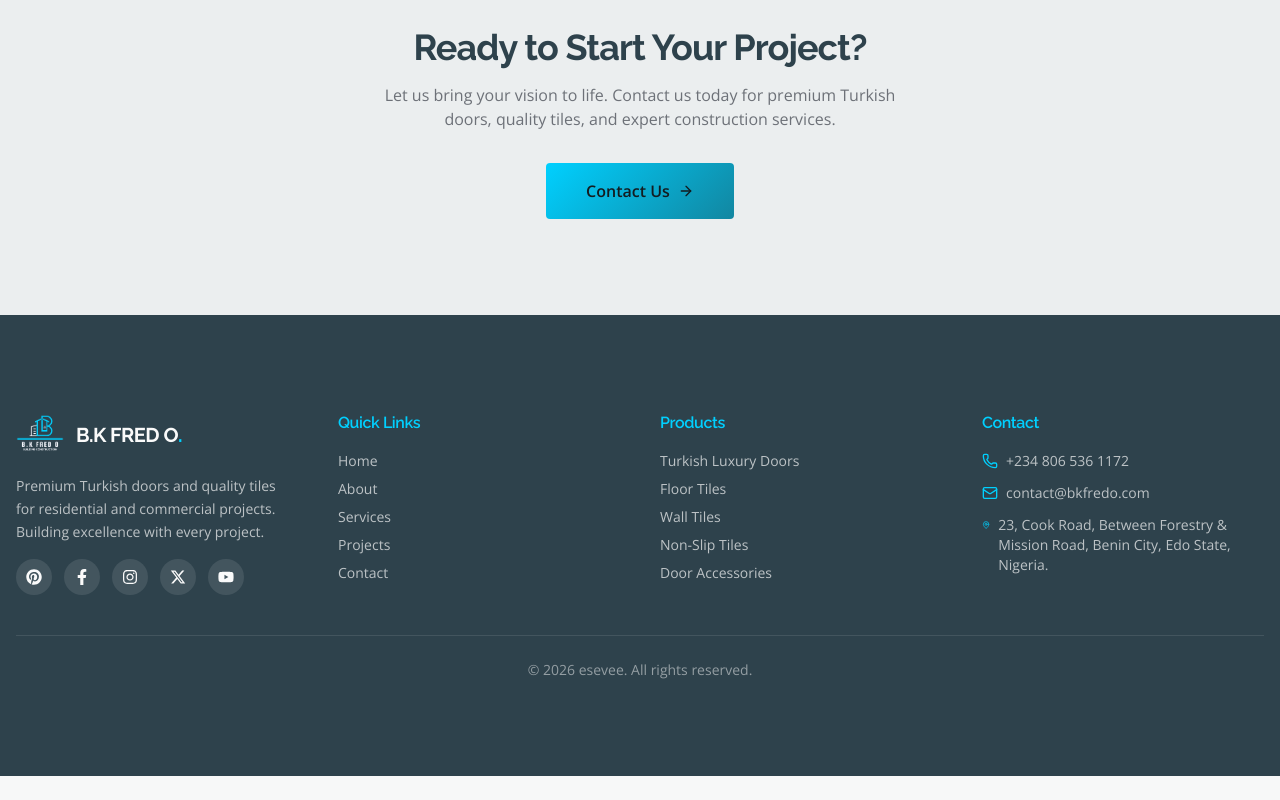
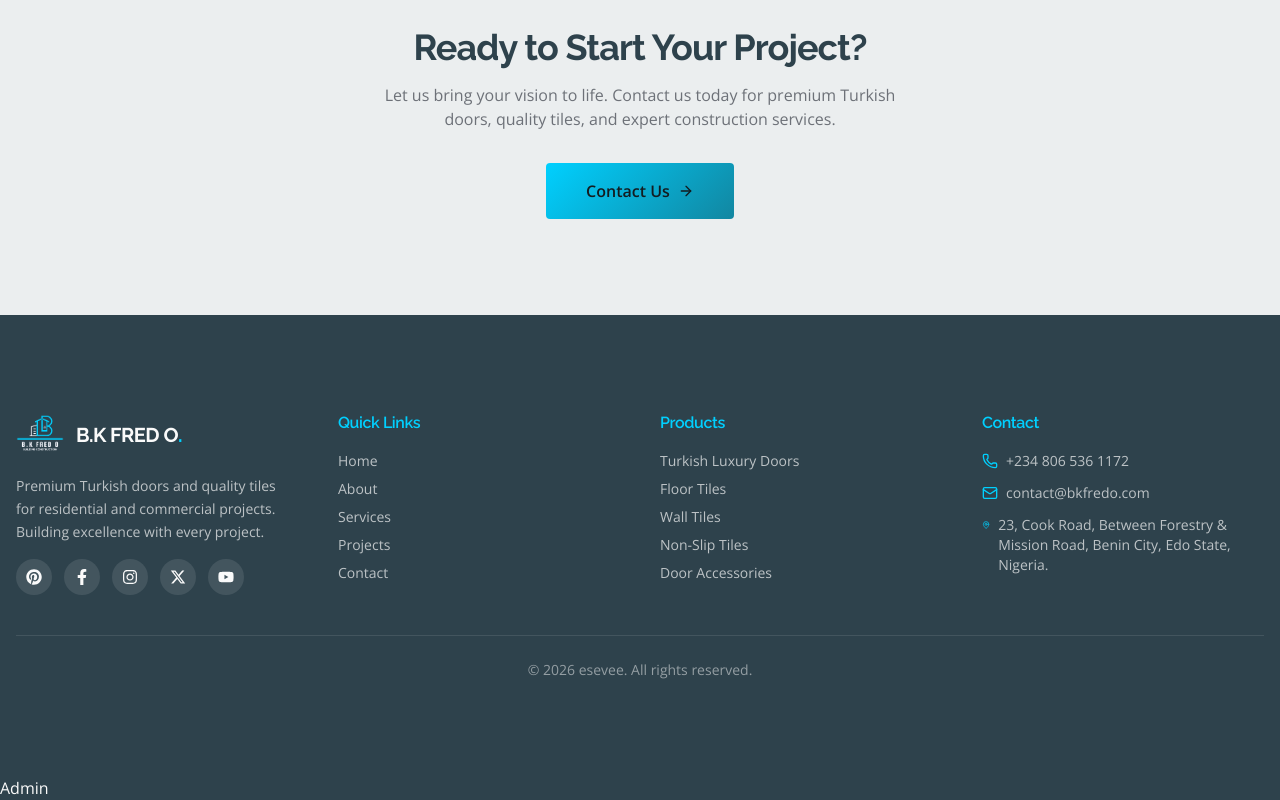
Before and after one commit to akins001/BKFREDOdemo, a React (Vite) app: page / in a window 1280 px wide. Shown: the part 3392-4192 px from the top of the page. Before the commit the page ends 4168 px from the top, so only its background shows below. Built offline with nearby package versions, Linux system fonts and the light colour scheme; the HTML template or start-up script is replaced by a standard one.

Commit message:
Add Admin link to Footer component

```diff
--- a/src/components/Footer.tsx
+++ b/src/components/Footer.tsx
@@ -164,6 +164,7 @@ const Footer = () => (
         © {new Date().getFullYear()} esevee. All rights reserved.
       </div>
     </div>
+    <a href="/admin" className="hover:text-accent">Admin</a>
   </footer>
 );
 
```
